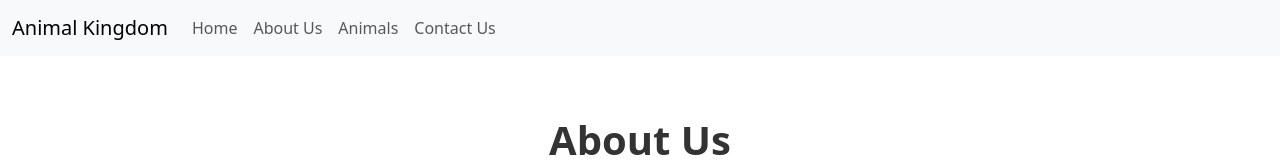
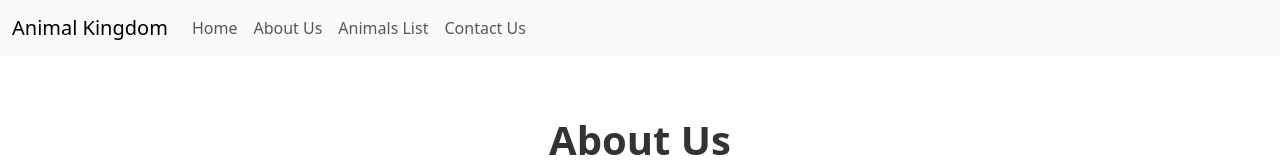
Before and after one commit to richiekaroki/animal-kingdom-webpage, a Vue app: page /about in a window 1280 px wide. Shown: the top 160 px of the page. Built offline with nearby package versions, Linux system fonts and the light colour scheme; the HTML template or start-up script is replaced by a standard one.

Commit message:
Update App.vue

```diff
--- a/src/App.vue
+++ b/src/App.vue
@@ -24,7 +24,7 @@
               <router-link to="/about" class="nav-link">About Us</router-link>
             </li>
             <li class="nav-item">
-              <router-link to="/animals" class="nav-link">Animals</router-link>
+              <router-link to="/animals" class="nav-link">Animals List</router-link>
             </li>
             <li class="nav-item">
               <router-link to="/contact" class="nav-link"
```
